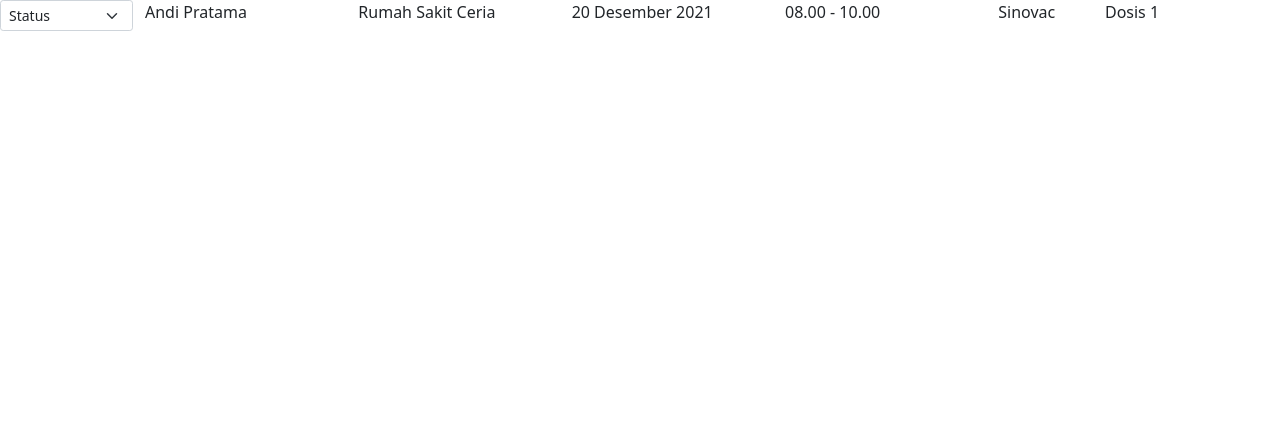
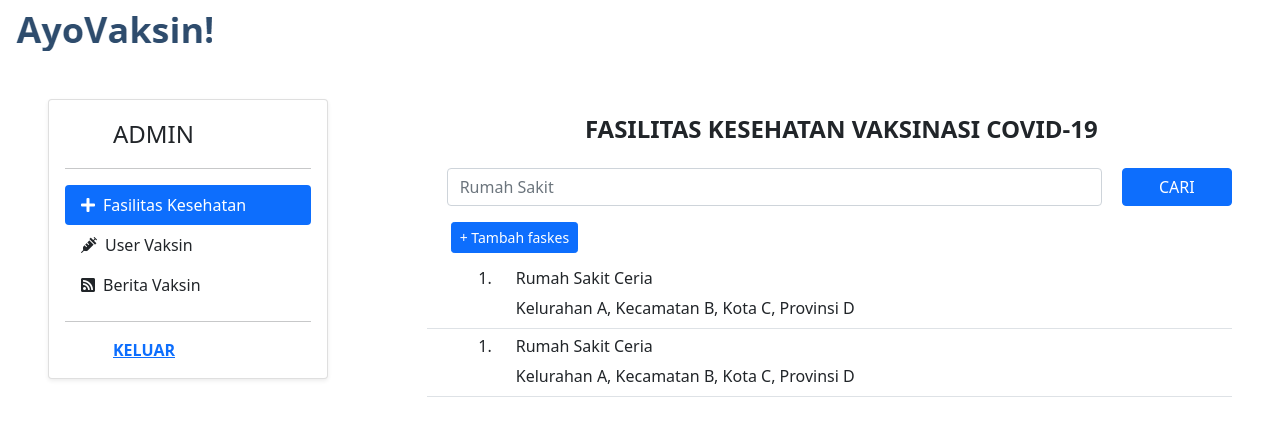
Before and after one commit to bimanugrahaa/vaccine-booking-system-frontend, a React (Create React App) app: page / in a window 1280 px wide. Shown: the top 436 px of the page. Built offline with nearby package versions, Linux system fonts and the light colour scheme.

Commit message:
Add faskes page
Add faskes page.

```diff
--- a/package.json
+++ b/package.json
@@ -14,6 +14,7 @@
     "react-dom": "^17.0.2",
     "react-hook-form": "^7.22.5",
     "react-redux": "^7.2.6",
+    "react-router-dom": "^6.2.1",
     "react-scripts": "5.0.0",
     "redux-persist": "^6.0.0",
     "web-vitals": "^2.1.2"
--- a/src/App.js
+++ b/src/App.js
@@ -10,11 +10,12 @@ import Sidebar from './admin/components/sidebar';
 import FaskesList from './admin/components/faskesList';
 import VaccineList from './admin/components/vaccineList';
 import UsersList from './admin/components/usersList';
+import Faskes from './admin/pages/faskes';
 
 function App() {
   return (
     <>
-    <UsersList/>
+    <Faskes/>
     </>
   );
 }
--- a/src/admin/components/sidebar.jsx
+++ b/src/admin/components/sidebar.jsx
@@ -4,7 +4,7 @@ export default function Sidebar() {
 
     return (
         <>
-        <div class="d-flex flex-column flex-shrink-0 p-3 card shadow-sm" style={{"width": "280px"}}>
+        <div class="mx-auto d-flex flex-column flex-shrink-0 p-3 card shadow-sm" style={{"width": "280px"}}>
             <a href="/" class="d-flex align-items-center mb-3 mb-md-0 me-md-auto link-dark text-decoration-none">
                 <svg class="bi me-2" width="40" height="32"><use href="#bootstrap"></use></svg>
                 <span class="fs-4">ADMIN</span>
--- /dev/null
+++ b/src/admin/pages/faskes.jsx
@@ -0,0 +1,42 @@
+import logo from '../../assets/Logo.png'
+import FaskesList from '../components/faskesList'
+import Sidebar from '../components/sidebar'
+
+export default function Faskes() {
+
+    return(
+        <>
+        <div className="row">
+            <div className='col-md-5 img-fluid'>
+                <a href="/" className="d-flex align-items-center m-3 mb-md-0 me-md-auto text-dark text-decoration-none">
+                    <img src={logo} alt='vaccine-logo'/>
+                </a>
+            </div>
+        </div>
+        <div className='row p-5'>
+            <div className='col-lg-3'>
+                <Sidebar/>
+            </div>
+            <div className='col-lg-1'></div>
+            <div className='col-lg-8 mt-3'>
+                <div className='row'>
+                    <h4 className='fw-bold text-uppercase text-center p-0'>Fasilitas Kesehatan Vaksinasi Covid-19</h4>
+                </div>
+                <div className='row mt-3'>
+                    <div class="contact-form flex-nowrap col-10 px-2">
+                        <input type="text" class="form-control" placeholder="Rumah Sakit" aria-label="Rumah Sakit" aria-describedby="addon-wrapping"/>
+                    </div>
+                    <div className='col-2 d-grid'>
+                        <button className='btn btn-primary text-uppercase'>Cari</button>
+                    </div>
+                </div>
+                <button className='m-0 mt-3 btn btn-sm btn-primary'>+ Tambah faskes</button>
+                <div className='row mt-2'>
+                    <FaskesList/>
+                    <FaskesList/>
+                </div>
+            </div>
+        </div>
+        </>
+    )
+}
```
Also changed, not shown: 1 other file (tests, documents, lock files or other folders).
